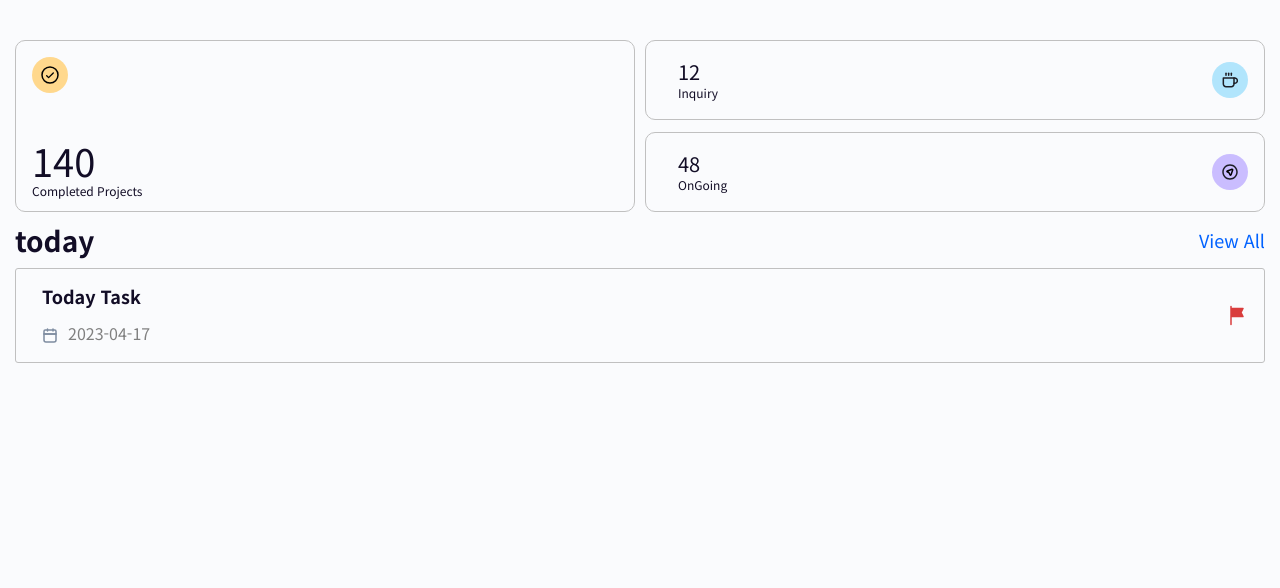
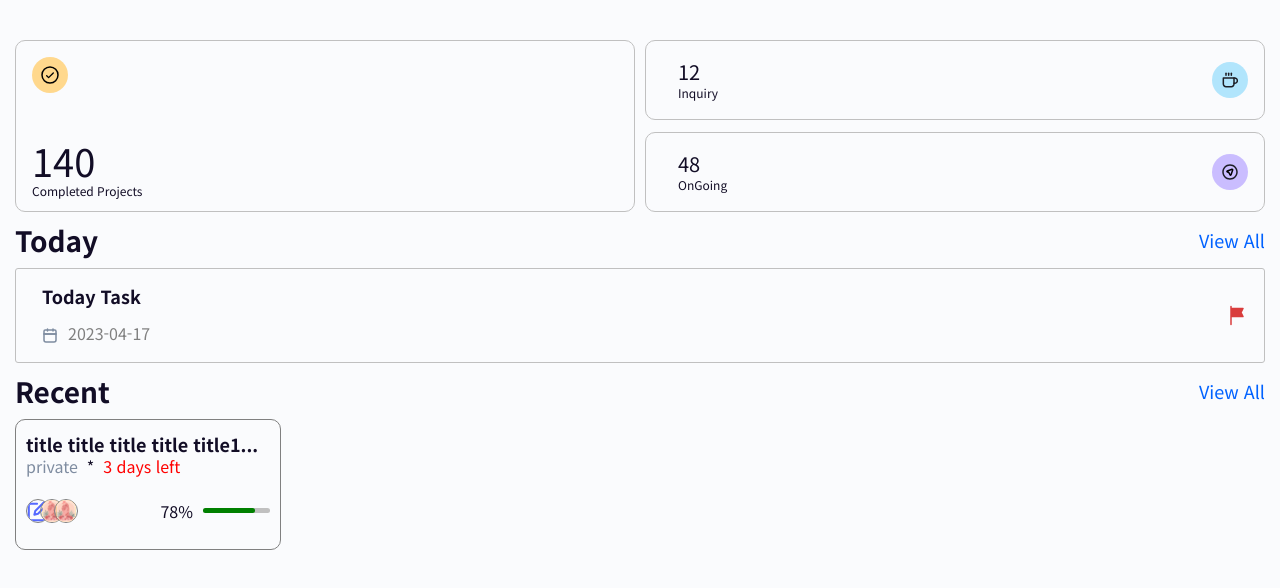
Before and after one commit to youss95/my-front, a React (Create React App) app: page / in a window 1280 px wide. Shown: the top 588 px of the page. Built offline with nearby package versions, Linux system fonts and the light colour scheme.

Commit message:
main recent task UI

```diff
--- /dev/null
+++ b/src/components/common/Avatar.js
@@ -0,0 +1,38 @@
+import styled from 'styled-components';
+import calendar from '../../assets/images/edit.svg';
+import check from '../../assets/images/hand.svg';
+const Container = styled.div`
+  display: flex;
+`;
+
+const Profile = styled.div`
+  border: 1px solid grey;
+  border-radius: 50%;
+  width: 24px;
+  height: 24px;
+  object-fit: cover;
+  overflow: hidden;
+  img {
+    width: 100%;
+    height: 100%;
+  }
+  margin-right: -10px;
+`;
+
+const Avatar = ({ imgPath }) => {
+  return (
+    <Container>
+      <Profile>
+        <img src={calendar} alt="cal" />
+      </Profile>
+      <Profile>
+        <img src={check} alt="cal" />
+      </Profile>
+      <Profile>
+        <img src={check} alt="cal" />
+      </Profile>
+    </Container>
+  );
+};
+
+export default Avatar;
--- /dev/null
+++ b/src/components/common/ProgressBar.js
@@ -0,0 +1,36 @@
+import styled from 'styled-components';
+
+const Container = styled.div`
+  display: flex;
+  gap: 10px;
+  align-items: center;
+  progress {
+    height: 5px;
+    width: 67px;
+    appearance: none;
+    ::-webkit-progress-bar {
+      background: silver;
+      border-radius: 10px;
+    }
+    ::-webkit-progress-value {
+      border-radius: 10px;
+      background: green;
+    }
+  }
+`;
+
+const ProgressBar = ({ value, max }) => {
+  return (
+    <Container>
+      <span>{value}%</span>
+      <progress value={value} min="0" max={max}></progress>
+    </Container>
+  );
+};
+
+ProgressBar.defaultProps = {
+  max: 100,
+  value: 78,
+};
+
+export default ProgressBar;
--- /dev/null
+++ b/src/components/common/card/RecentTaskCard.js
@@ -0,0 +1,61 @@
+import styled from 'styled-components';
+import Avatar from '../Avatar';
+import ProgressBar from '../ProgressBar';
+
+const Container = styled.div`
+  border: 1px solid grey;
+  border-radius: 10px;
+  width: 266px;
+  height: 131px;
+  padding: 10px;
+`;
+
+const Content = styled.div`
+  margin-bottom: 25px;
+`;
+
+const Title = styled.div`
+  padding: 5px 0 5px 0;
+  white-space: nowrap;
+  span {
+    font-weight: 600;
+    font-size: 18px;
+  }
+`;
+
+const Status = styled.div`
+  display: flex;
+  span {
+    color: #7e8ca0;
+  }
+  p {
+    color: red;
+  }
+`;
+const Wrapper = styled.div`
+  display: flex;
+  justify-content: space-between;
+  align-items: center;
+`;
+
+const RecentTaskCard = ({ title }) => {
+  title = title.length > 30 ? title.substr(0, 30).concat('...') : title;
+  return (
+    <Container>
+      <Content>
+        <Title>
+          <span>{title}</span>
+        </Title>
+        <Status>
+          <span>private</span>&nbsp; * &nbsp;<p>3 days left</p>
+        </Status>
+      </Content>
+      <Wrapper>
+        <Avatar />
+        <ProgressBar value={78} />
+      </Wrapper>
+    </Container>
+  );
+};
+
+export default RecentTaskCard;
--- a/src/pages/Home/Home.js
+++ b/src/pages/Home/Home.js
@@ -1,3 +1,4 @@
+import RecentTaskCard from 'components/common/card/RecentTaskCard';
 import TodayTaskCard from 'components/common/card/TodayTaskCard';
 import SubHeader from 'components/common/SubHeader';
 import TaskInfo from 'components/task/TaskInfo';
@@ -5,11 +6,14 @@ import React from 'react';
 import * as Styled from './Home.style';
 
 const Home = () => {
+  const title = 'title title title title title11';
   return (
     <Styled.Wrapper>
       <TaskInfo />
-      <SubHeader text={'today'} />
+      <SubHeader text={'Today'} />
       <TodayTaskCard title={'Today Task'} date={new Date()} />
+      <SubHeader text={'Recent'} />
+      <RecentTaskCard title={title} />
     </Styled.Wrapper>
   );
 };
```
